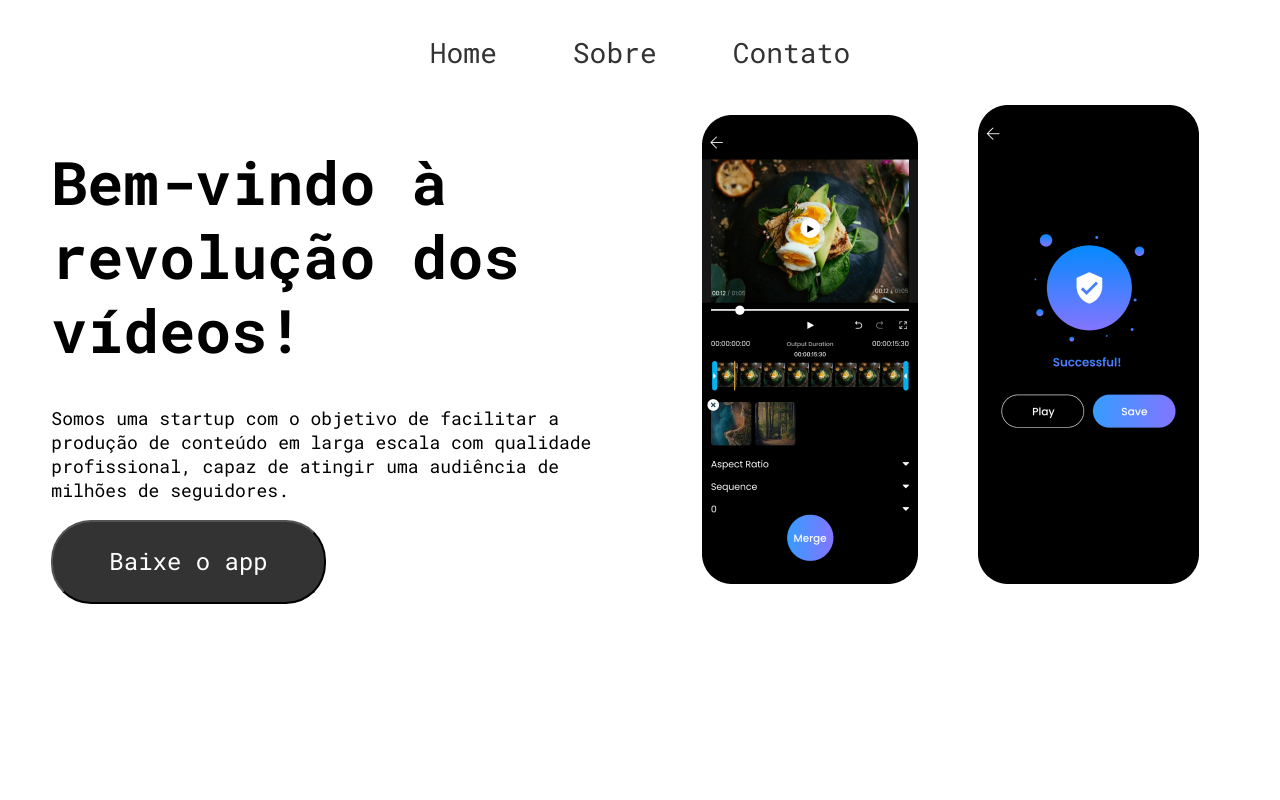
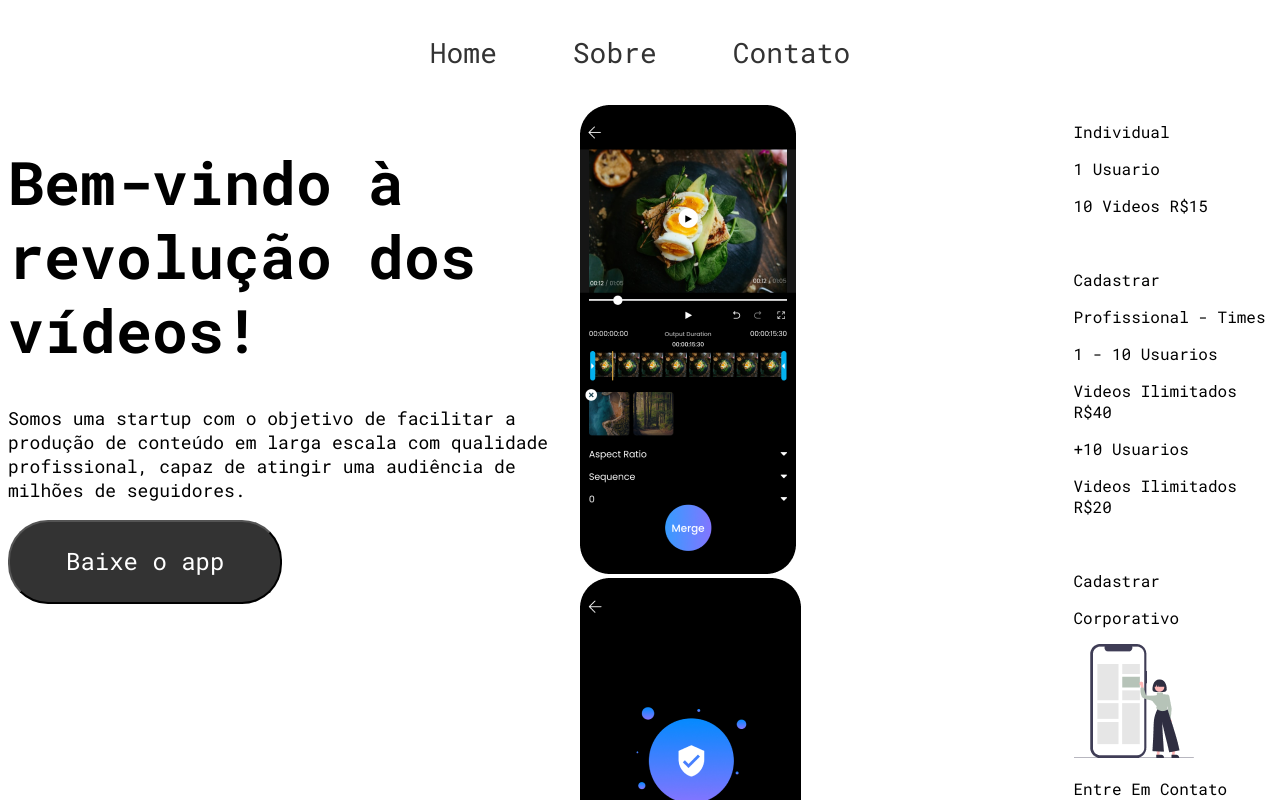
Before and after one commit to gumoura82/Checkpoint-1----WebDev---2-Semestre---Copia-1, a React (Vite) app: page /sobre in a window 1280 px wide. Shown: the top 800 px of the page. Built offline with nearby package versions, Linux system fonts and the light colour scheme.

Commit message:
Card Planos

```diff
--- /dev/null
+++ b/src/components/Cards_Planos/index.jsx
@@ -0,0 +1,26 @@
+export default function Cards_Planos({ info }) {
+    // Verifica se 'info' é um array válido antes de tentar usar map
+    if (!info || info.length === 0) {
+      return <p>Nenhuma informação disponível.</p>;
+    }
+
+    return (
+      <>
+        {info.map((informacao, index) => (
+          <div
+            className="card-planos"
+            key={index}
+            style={{ backgroundColor: informacao.color }}
+          >
+            <p>{informacao.plano}</p>
+            <p>{informacao.usuario}</p>
+            <p>{informacao.video}</p>
+            <p>{informacao.usuario2}</p>
+            <p>{informacao.video2}</p>
+            <img src={informacao.img} alt="" />
+            <p>{informacao.opcao}</p>
+          </div>
+        ))}
+      </>
+    );
+  }
--- /dev/null
+++ b/src/components/PLanos/index.jsx
@@ -0,0 +1,32 @@
+import Cards_Planos from "../Cards_Planos"
+
+export default function Planos(){
+    const DadosPlanos = [
+        {
+           plano:"Individual",
+           usuario: "1 Usuario",
+           video:"10 Videos R$15",
+           opcao: "Cadastrar"
+        },
+        {
+            plano:"Profissional - Times",
+           usuario: "1 - 10 Usuarios",
+           video:"Videos Ilimitados R$40",
+           usuario2: "+10 Usuarios",
+           video2:"Videos Ilimitados R$20",
+           opcao: "Cadastrar"
+
+        },
+        {
+            plano:"Corporativo",
+            img: "/undraw_Mobile_feed_re_72ta 1.png",
+            opcao: "Entre Em Contato"
+        }
+    ]
+
+    return (
+        <div className="PlanosTxt">
+            <Cards_Planos info={DadosPlanos} />
+        </div>
+    )
+}
--- a/src/pages/Sobre.jsx
+++ b/src/pages/Sobre.jsx
@@ -1,3 +1,4 @@
+import Planos from "../components/PLanos";
 import TextboxSobre from "../components/Sobre_Textbox";
 
 export default function Sobre() {
@@ -10,7 +11,7 @@ export default function Sobre() {
         <img src="public\Viseo Merge screen 1.png" alt="" />
         <img src="public\Saved 1.png" alt="" />
         </div>
-
+        <Planos/>
         </div>
     )
 }
```
Also changed, not shown: public/undraw_Mobile_feed_re_72ta 1.png (added).
